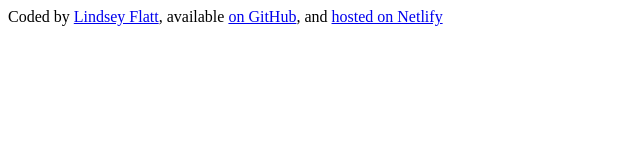
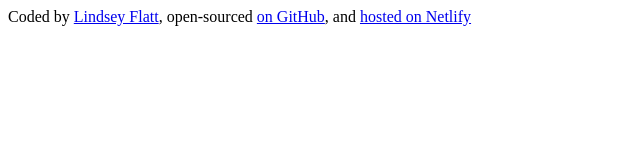
Before and after one commit to liflatt/shecodes-plus-project, a plain HTML site: page index.html in a window 1280 px wide. Shown: the whole page, without its empty margins (0-640 px from the left). Drawn offline with Linux system fonts and the light colour scheme.

Commit message:
Updated the footer content

```diff
--- a/index.html
+++ b/index.html
@@ -9,7 +9,7 @@
     <footer>
       Coded by
       <a href="https://github.com/liflatt" target="_blank">Lindsey Flatt</a>,
-      available
+      open-sourced
       <a href="https://github.com/liflatt/shecodes-plus-project" target="_blank"
         >on GitHub</a
       >, and
```
